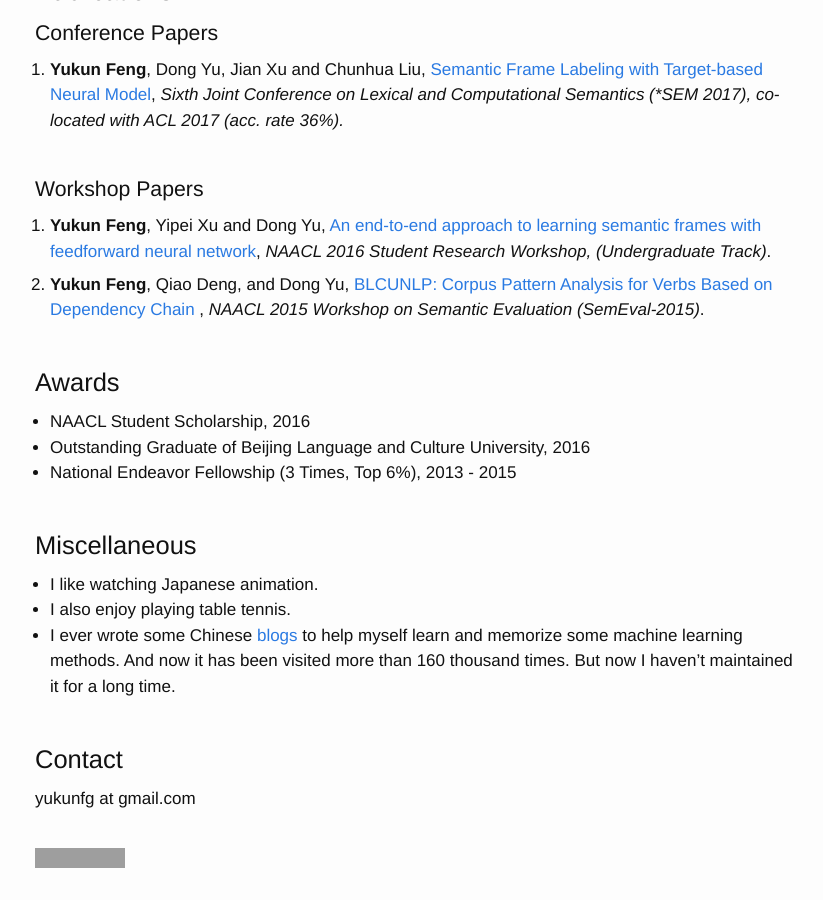
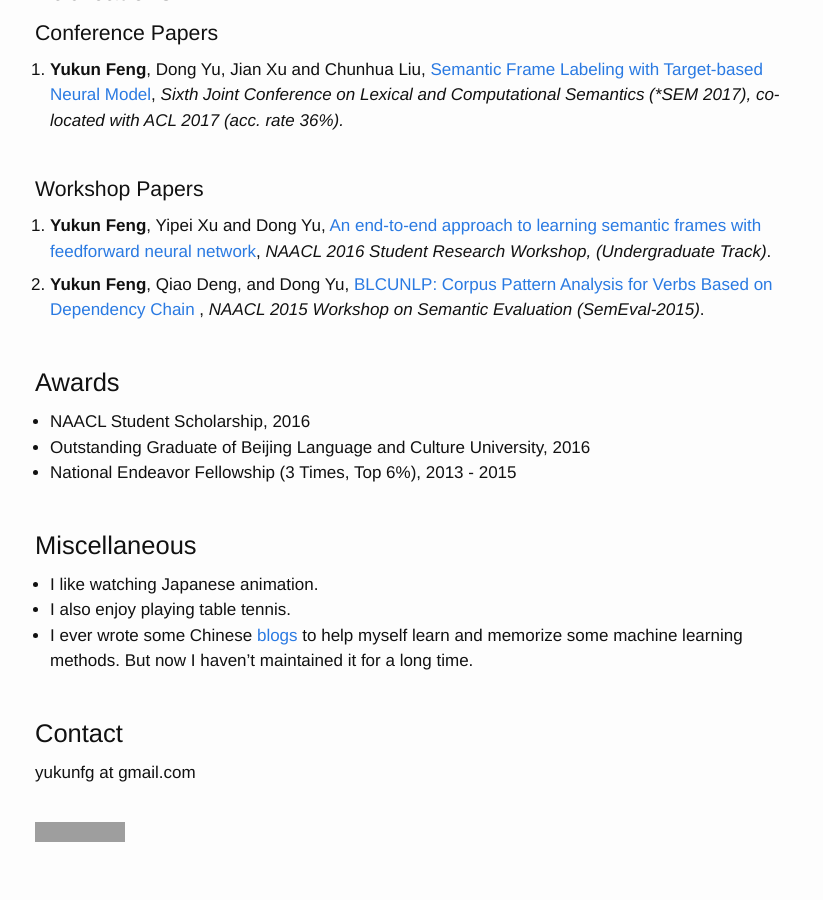
Before and after one commit to yukunfeng/yukunfeng.github.io, a Jekyll site: the page built from index.md, in a window 1280 px wide and 900 px high, scrolled down 732 px. Shown: the whole window, without its empty margins (220-1043 px from the left). Built offline with Jekyll 4.4.1, drawn with Linux system fonts in a browser that asks for light colours; after the commit the page ends 1606 px from its top, so only the background shows below that; grey boxes are pictures that could not be loaded.

Commit message:
minor changes

```diff
--- a/index.md
+++ b/index.md
@@ -60,7 +60,7 @@ layout: page
 <h1 id="miscellaneous">Miscellaneous</h1>
 - I like watching Japanese animation.
 - I also enjoy playing table tennis.
-- I ever wrote some Chinese [blogs](https://blog.csdn.net/a635661820) to help myself learn and memorize some machine learning methods. And now it has been visited more than 160 thousand times. But now I haven't maintained it for a long time.
+- I ever wrote some Chinese [blogs](https://blog.csdn.net/a635661820) to help myself learn and memorize some machine learning methods. But now I haven't maintained it for a long time.
 
 
 <br>
```
